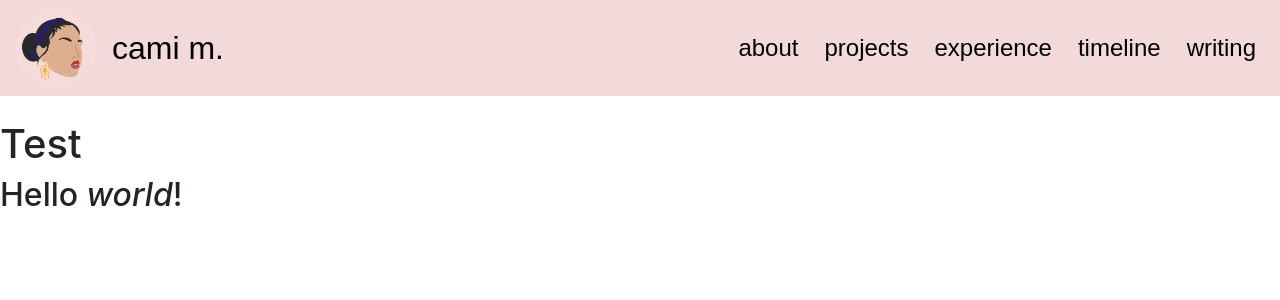
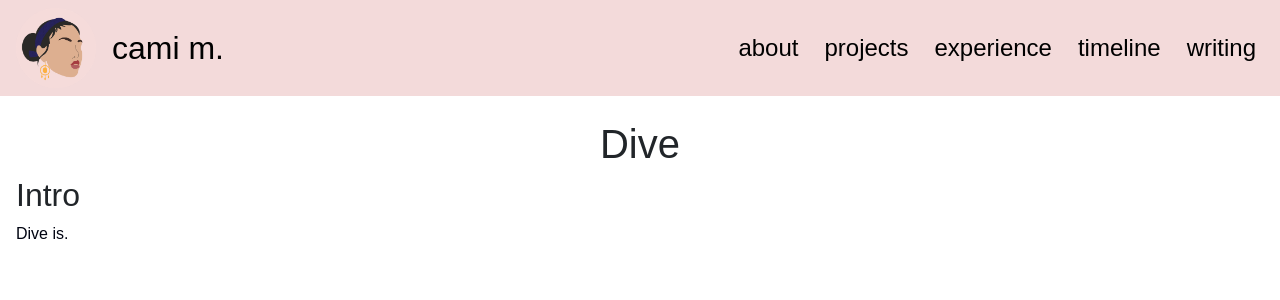
Before and after one commit to camimgh/jcamim, a React (Create React App) app: page /dive in a window 1280 px wide. Shown: the top 300 px of the page. Built offline with nearby package versions, Linux system fonts and the light colour scheme.

Commit message:
created markdown file for dive

```diff
--- a/src/pages/pages_projects/Dive.css
+++ b/src/pages/pages_projects/Dive.css
@@ -1,3 +1,10 @@
 #dive {
     padding-top: 15vh;
+    font-family: "Libre Franklin", sans-serif;
+    padding-left: 2vh;
+    padding-right: 2vh;
 }
+
+#dive > h1 {
+    text-align: center;
+}
--- a/src/pages/pages_projects/Dive.js
+++ b/src/pages/pages_projects/Dive.js
@@ -31,7 +31,8 @@ class Dive extends Component {
         const { markdown } = this.state;
         return (
             <div id="dive">
-            <ReactMarkdown source={markdown} />
+                <h1>Dive</h1>
+                <ReactMarkdown plugins={[gfm]} source={markdown} />
             </div>
         )
     }
--- a/src/pages/pages_projects/Dive.md
+++ b/src/pages/pages_projects/Dive.md
@@ -1,2 +1,2 @@
-# Test
-## Hello *world*!
+## Intro
+Dive is.
```
Also changed, not shown: 1 other file (tests, documents, lock files or other folders).
